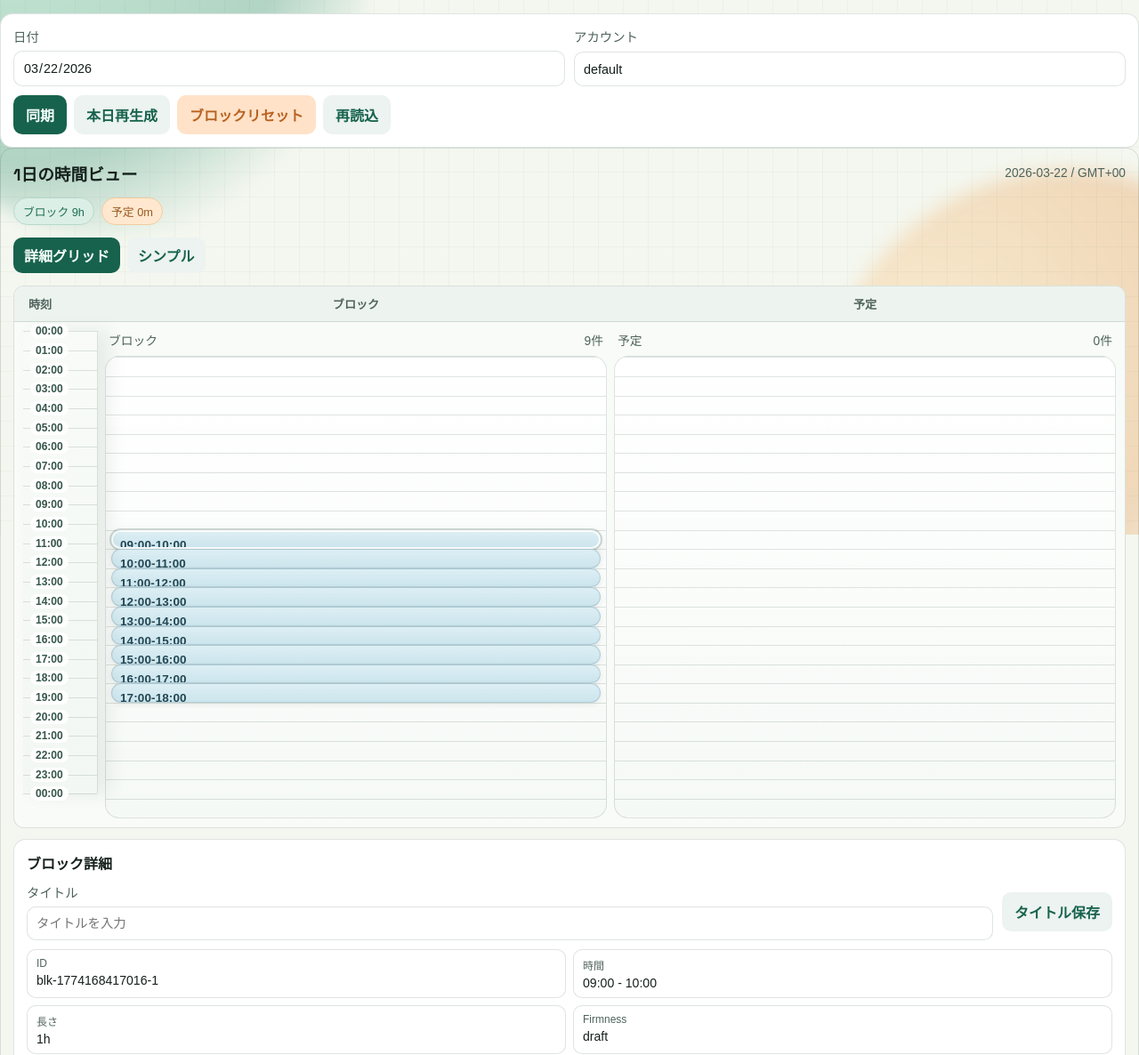
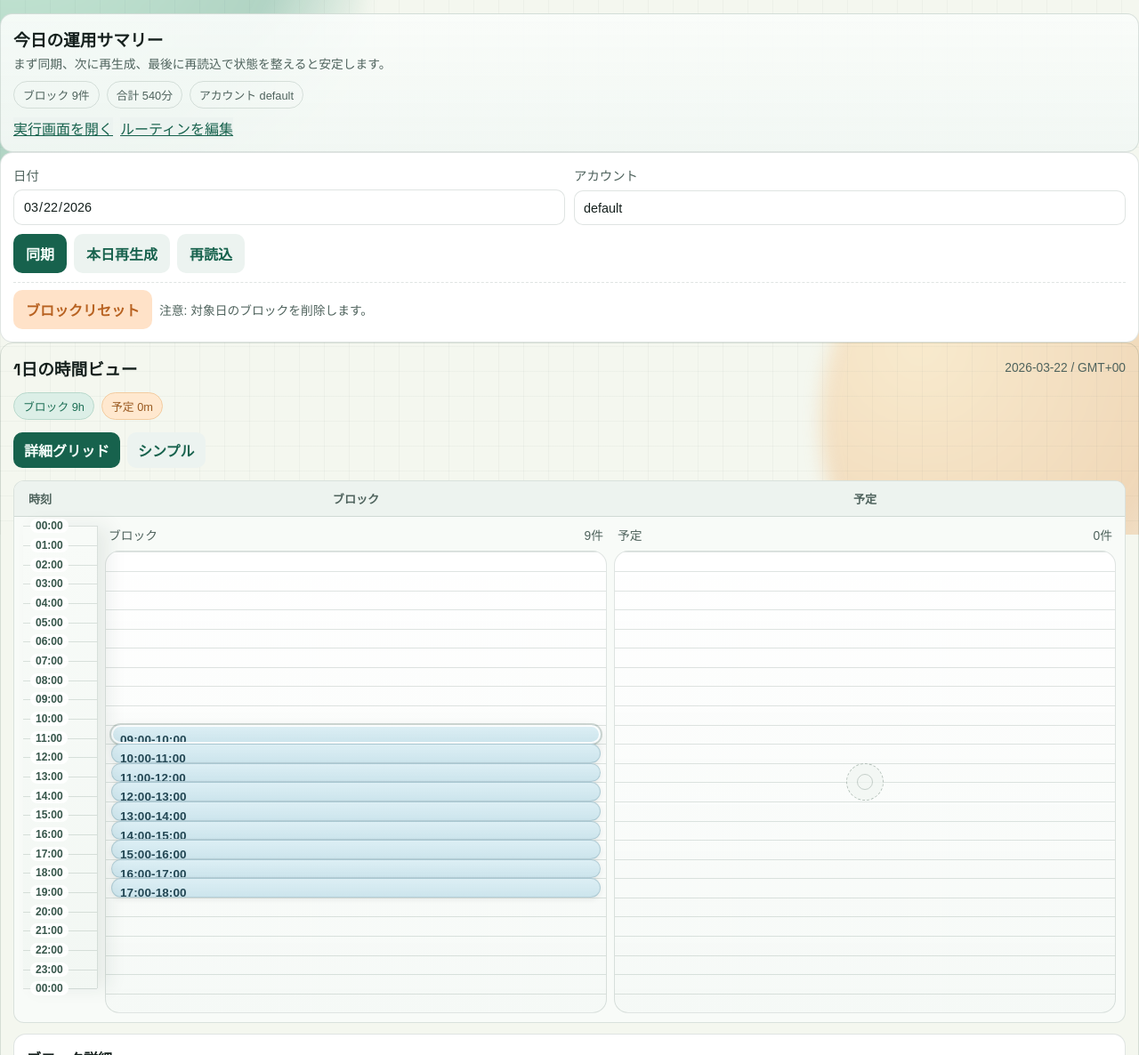
Before and after one commit to CS-Kmkm/PomoBlock, a website with bundled scripts: page src-ui/index.html in a window 1280 px wide. Shown: the part 199-1385 px from the top of the page at 89% size. Built offline with nearby package versions, Linux system fonts and the light colour scheme; a web font is replaced by a local one.

Commit message:
feat(ux): improve daily operation guidance and empty states

```diff
--- a/src-ui/pages/now/page.ts
+++ b/src-ui/pages/now/page.ts
@@ -55,7 +55,7 @@ export function renderNowPage(deps: PageRenderDeps): void {
       : (autoStartTask?.title as string | undefined) ||
         (autoStartBlock
           ? helpers.blockTitle(autoStartBlock as { id?: string } | null | undefined) || String(autoStartBlock.id || "")
-          : "Ready"));
+          : "準備完了"));
   const objectiveBlockId = String(runningBlock?.id || autoStartBlock?.id || "-");
   const totalCycles = Number(state.total_cycles || 0);
   const currentCycle = Number(state.current_cycle || 1);
@@ -136,7 +136,15 @@ export function renderNowPage(deps: PageRenderDeps): void {
         <div class="now-task-list">
           ${
             openTasks.length === 0
-              ? '<p class="small now-empty">未完了タスクはありません。</p>'
+              ? `
+                <section class="now-empty-card">
+                  <p class="small now-empty">未完了タスクはありません。</p>
+                  <div class="now-empty-actions">
+                    <a href="#/today" class="btn-secondary">Todayで確認</a>
+                    <a href="#/routines" class="btn-secondary">ルーティンから追加</a>
+                  </div>
+                </section>
+              `
               : openTasks
                   .map((task, index) => {
                     const upDisabled = index === 0;
--- a/src-ui/pages/week/details-page.ts
+++ b/src-ui/pages/week/details-page.ts
@@ -18,6 +18,15 @@ export function renderWeekDetailsPage(deps: PageRenderDeps, options: { mode?: We
   const backHref = isTodayRoute ? "#/now" : "#/week";
   const backLabel = isTodayRoute ? "実行中へ" : "週ビューへ戻る";
   const selectedBlocks = uiState.blocks.filter((block) => block.date === selectedDate);
+  const totalBlockMinutes = selectedBlocks.reduce((sum, block) => {
+    const start = new Date(block.start_at).getTime();
+    const end = new Date(block.end_at).getTime();
+    if (!Number.isFinite(start) || !Number.isFinite(end) || end <= start) return sum;
+    return sum + Math.round((end - start) / 60000);
+  }, 0);
+  const operationHint = isTodayRoute
+    ? "まず同期、次に再生成、最後に再読込で状態を整えると安定します。"
+    : "日付を切り替えて確認し、必要な日だけ同期・再生成してください。";
   const rerender = () => renderWeekDetailsPage(deps, options);
 
   appRoot.innerHTML = `
@@ -28,6 +37,21 @@ export function renderWeekDetailsPage(deps: PageRenderDeps, options: { mode?: We
       </div>
       <a href="${backHref}" class="week-manage-btn">${backLabel}</a>
     </section>
+    <section class="panel week-ux-summary">
+      <div class="week-ux-summary-main">
+        <h3>${isTodayRoute ? "今日の運用サマリー" : "日別運用サマリー"}</h3>
+        <p class="small">${operationHint}</p>
+      </div>
+      <div class="week-ux-summary-metrics">
+        <span class="pill">ブロック ${selectedBlocks.length}件</span>
+        <span class="pill">合計 ${totalBlockMinutes}分</span>
+        <span class="pill">アカウント ${helpers.escapeHtml(helpers.normalizeAccountId(uiState.accountId))}</span>
+      </div>
+      <div class="week-ux-summary-actions">
+        <a href="#/now" class="btn-secondary">実行画面を開く</a>
+        <a href="#/routines" class="btn-secondary">ルーティンを編集</a>
+      </div>
+    </section>
     <section class="panel week-controls-panel">
       <div class="week-controls-grid">
         <label>日付 <input id="dashboard-date" type="date" value="${selectedDate}" ${isTodayRoute ? "disabled" : ""} /></label>
@@ -36,8 +60,11 @@ export function renderWeekDetailsPage(deps: PageRenderDeps, options: { mode?: We
       <div class="week-controls-actions">
         <button id="dashboard-sync" class="btn-primary">同期</button>
         <button id="dashboard-generate" class="btn-secondary">本日再生成</button>
+        <button id="dashboard-refresh" class="btn-secondary">再読込</button>
+      </div>
+      <div class="week-controls-danger">
         <button id="dashboard-reset-blocks" class="btn-warn">ブロックリセット</button>
-        <button id="dashboard-refresh" class="btn-secondary">再読込</button>
+        <p class="small">注意: 対象日のブロックを削除します。</p>
       </div>
     </section>
     ${helpers.renderDailyCalendar(selectedDate, {
@@ -114,6 +141,9 @@ export function renderWeekDetailsPage(deps: PageRenderDeps, options: { mode?: We
   });
 
   document.getElementById("dashboard-reset-blocks")?.addEventListener("click", async () => {
+    if (!window.confirm(`本当に ${selectedDate} のブロックをリセットしますか？`)) {
+      return;
+    }
     await services.runUiAction(async () => {
       uiState.accountId = getSelectedAccount();
       const date = getSelectedDate();
--- a/src-ui/styles.css
+++ b/src-ui/styles.css
@@ -842,6 +842,33 @@ p {
   gap: 10px;
 }
 
+.week-ux-summary {
+  display: grid;
+  gap: 10px;
+  background: linear-gradient(180deg, rgba(249, 252, 250, 0.92), rgba(241, 247, 243, 0.96));
+}
+
+.week-ux-summary-main {
+  display: grid;
+  gap: 4px;
+}
+
+.week-ux-summary-main h3 {
+  margin: 0;
+}
+
+.week-ux-summary-metrics {
+  display: flex;
+  flex-wrap: wrap;
+  gap: 8px;
+}
+
+.week-ux-summary-actions {
+  display: flex;
+  flex-wrap: wrap;
+  gap: 8px;
+}
+
 .week-controls-grid {
   display: grid;
   grid-template-columns: repeat(2, minmax(0, 1fr));
@@ -852,6 +879,15 @@ p {
   display: flex;
   flex-wrap: wrap;
   gap: 8px;
+}
+
+.week-controls-danger {
+  display: flex;
+  flex-wrap: wrap;
+  align-items: center;
+  gap: 8px;
+  padding-top: 8px;
+  border-top: 1px dashed var(--line);
 }
 
 .week-advanced-calendar {
@@ -1242,6 +1278,21 @@ p {
 
 .now-empty {
   margin: 0;
+}
+
+.now-empty-card {
+  border: 1px dashed var(--line);
+  border-radius: 12px;
+  padding: 10px;
+  display: grid;
+  gap: 10px;
+  background: linear-gradient(180deg, rgba(248, 251, 248, 0.88), rgba(242, 247, 244, 0.92));
+}
+
+.now-empty-actions {
+  display: flex;
+  flex-wrap: wrap;
+  gap: 8px;
 }
 
 .now-bottom-bar {
@@ -3328,8 +3379,19 @@ th {
   left: 50%;
   top: 50%;
   transform: translate(-50%, -50%);
-  font-size: 0.8rem;
-  color: var(--muted);
+  width: 42px;
+  height: 42px;
+  border-radius: 50%;
+  border: 1px dashed rgba(91, 114, 103, 0.42);
+  background: rgba(240, 246, 242, 0.72);
+}
+
+.day-lane-empty::before {
+  content: "";
+  position: absolute;
+  inset: 11px;
+  border-radius: 50%;
+  border: 1px solid rgba(91, 114, 103, 0.3);
 }
 
 .day-entry {
@@ -3579,8 +3641,11 @@ th {
   left: 10px;
   top: 50%;
   transform: translateY(-50%);
-  font-size: 0.75rem;
-  color: var(--muted);
+  width: 26px;
+  height: 26px;
+  border-radius: 999px;
+  border: 1px dashed rgba(91, 114, 103, 0.42);
+  background: rgba(240, 246, 242, 0.72);
 }
 
 .day-detail {
```
